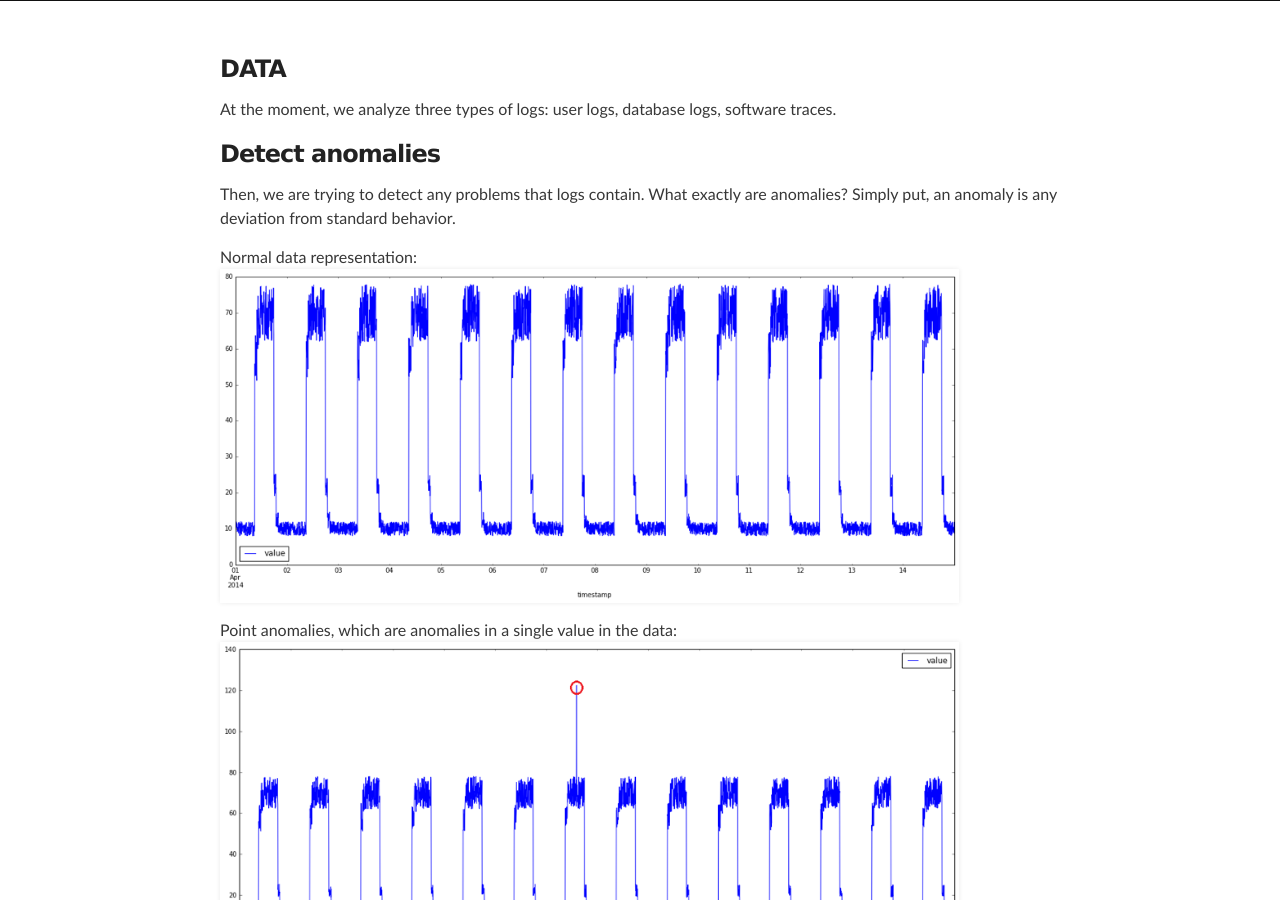
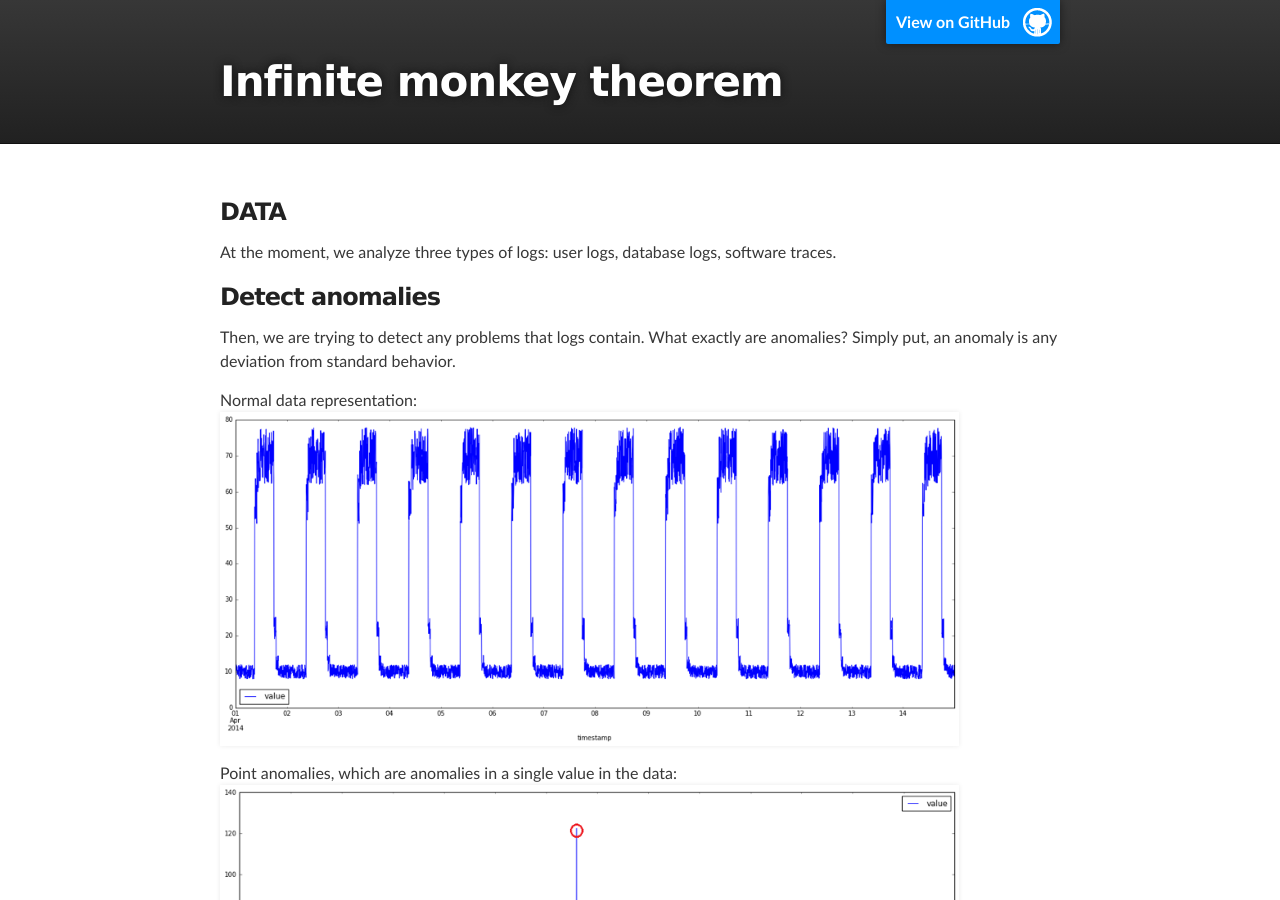
Before and after one commit to ThousandMonkeysTypewriter/ThousandMonkeysTypewriter.github.io, a Jekyll site: the page scripts/index.html, which Jekyll copies as it is, in a window 1280 px wide and 900 px high. Built offline with Jekyll 4.4.1, drawn with Linux system fonts in a browser that asks for light colours.

Commit message:
Update index.html

```diff
--- a/scripts/index.html
+++ b/scripts/index.html
@@ -22,8 +22,17 @@
   </head>
 
   <body>
+    <!-- HEADER -->
+    <div id="header_wrap" class="outer">
+        <header class="inner">
+          <a id="forkme_banner" href="https://github.com/ThousandMonkeysTypewriter">View on GitHub</a>
 
-    <!-- HEADER -->
+          <h1 id="project_title">Infinite monkey theorem</h1>
+
+
+        </header>
+    </div>
+    <!-- MAIN CONTENT -->
         <div id="main_content_wrap" class="outer"  style="background: white">
       <section id="main_content" class="inner">
 <h3 id="data">DATA</h3>
```
